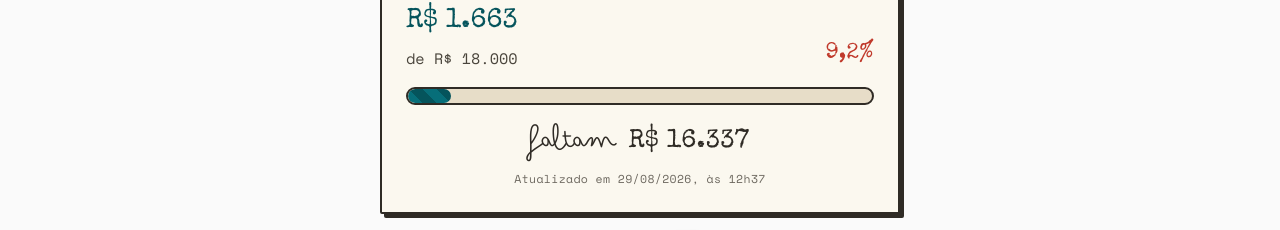
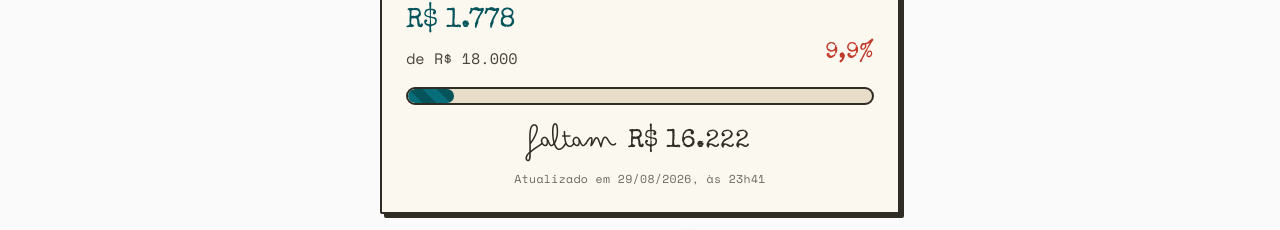
Before and after one commit to miborim/vakinha, a React (Vite) app: page / in a window 1280 px wide. Shown: the part 3895-4125 px from the top of the page. Built offline with nearby package versions, Linux system fonts and the light colour scheme.

Commit message:
Atualiza arrecadacao: R$ 1.663 -> R$ 1.778 (29/08/2026, às 23h41)

```diff
--- a/src/data/campaign.js
+++ b/src/data/campaign.js
@@ -4,8 +4,8 @@ export const campaign = {
   destino: "ECE — École d'ingénieurs, Paris",
   curso: "Master em AI for Business Transformation",
   meta: 18000, // R$
-  arrecadado: 1663, // R$ — atualize conforme as doações chegarem
-  atualizadoEm: "29/08/2026, às 12h37", // data da última atualização do valor arrecadado
+  arrecadado: 1778, // R$ — atualize conforme as doações chegarem
+  atualizadoEm: "29/08/2026, às 23h41", // data da última atualização do valor arrecadado
   moeda: "BRL",
   // Link de doação (ex: vaquinha, PIX, etc.) — adicione quando tiver
   linkDoacao: "#doar",
```
